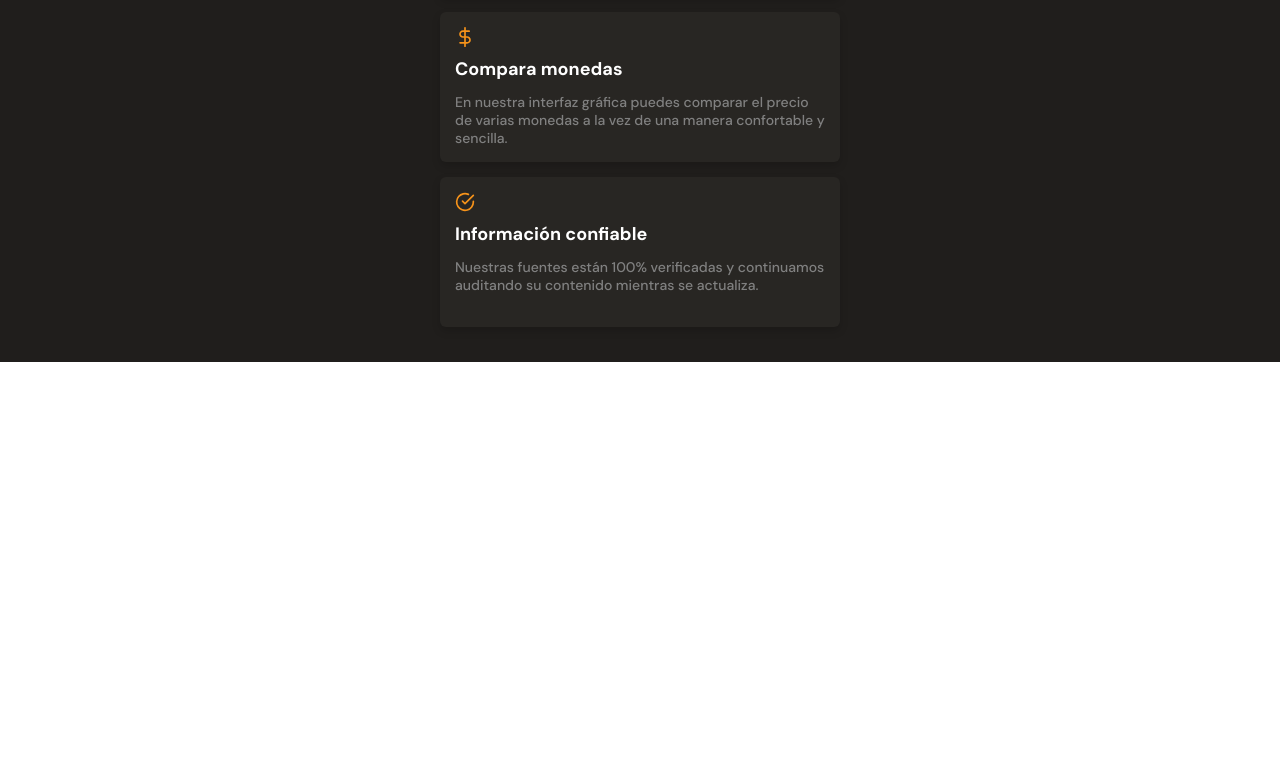
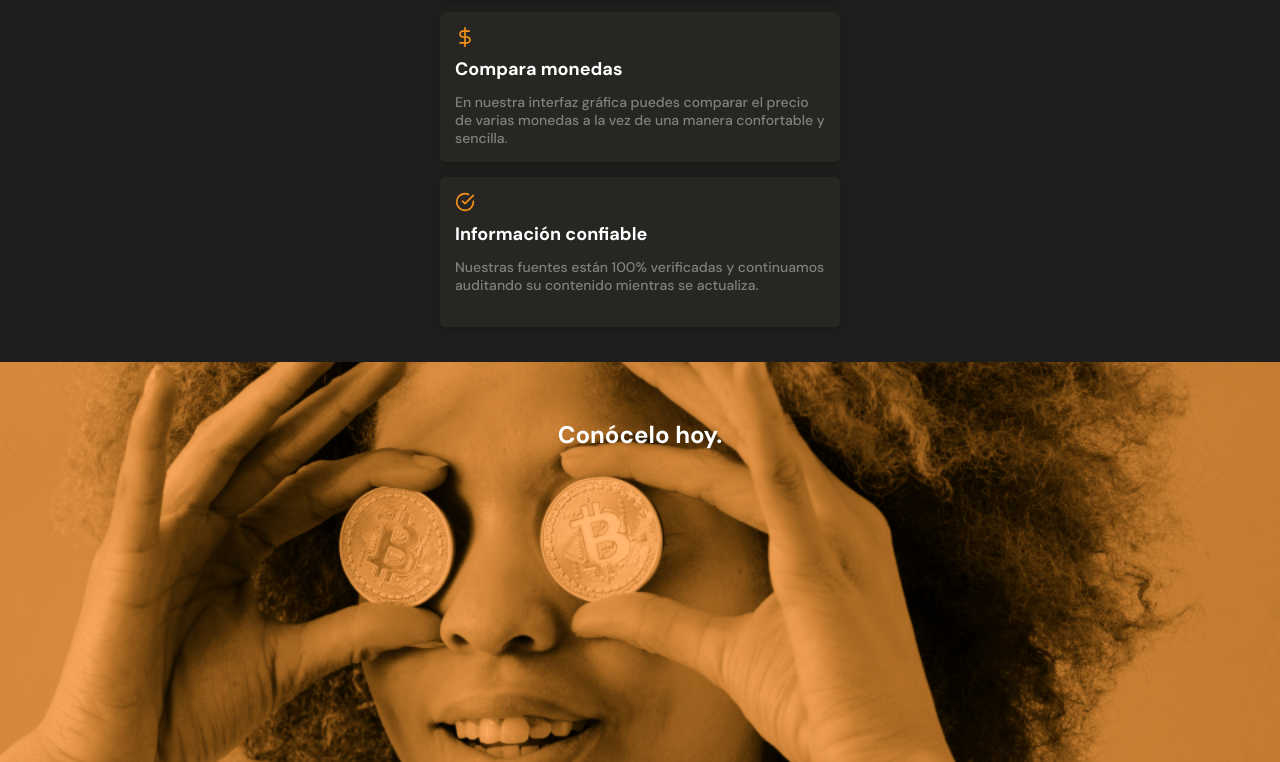
Before and after one commit to renlin-code/batabit-landing-page, a plain HTML site: page index.html in a window 1280 px wide. Shown: the part 1628-2390 px from the top of the page. Before the commit the page ends 1990 px from the top, so only its background shows below. Drawn offline with Linux system fonts and the light colour scheme.

Commit message:
Section 4 (imagen opcional) añadida

```diff
--- a/index.html
+++ b/index.html
@@ -85,7 +85,9 @@
                 </article>
             </section>
         </section>
-        <section></section>
+        <section class="bitcoin-img-container">
+            <h2>Conócelo hoy.</h2>
+        </section>
         <section></section>
     </main>
     <footer>
--- a/styles.css
+++ b/styles.css
@@ -322,3 +322,20 @@ header img {
     line-height: 1.8rem;
     color: #808080;
 }
+.bitcoin-img-container {
+    width: 100%;
+    min-width: 320px;
+    height: 50vh;
+    background-image: url("./assets/images/bitcoinbaby.jpg");
+    background-position: center;
+    background-size: cover;
+    background-repeat: no-repeat;
+    text-align: center;
+}
+.bitcoin-img-container h2 {
+    padding-top: 60px;
+    font-size: 2.4rem;
+    font-weight: bold;
+    line-height: 2.6rem;
+    color: white;
+}
```
Also changed, not shown: assets/images/bitcoinbaby.jpg (added), assets/images/bitcoinbaby.png (deleted).
